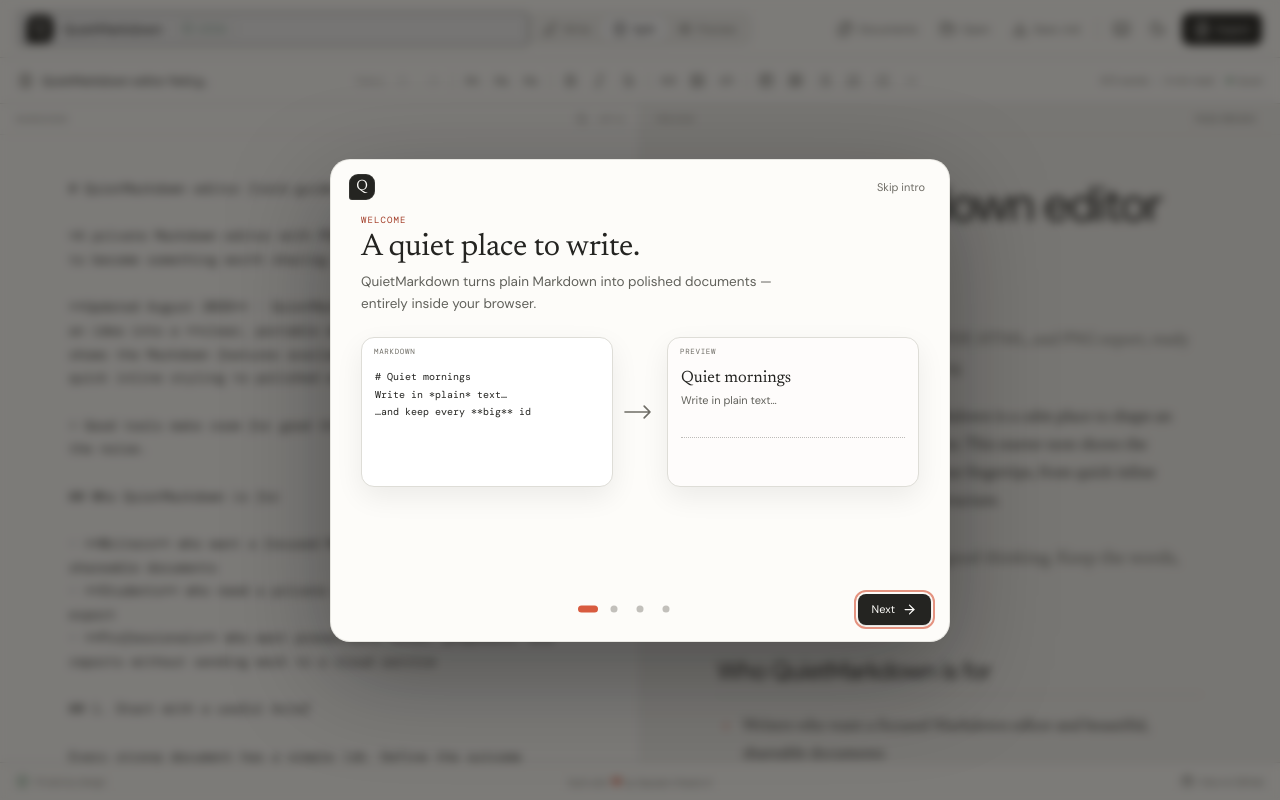
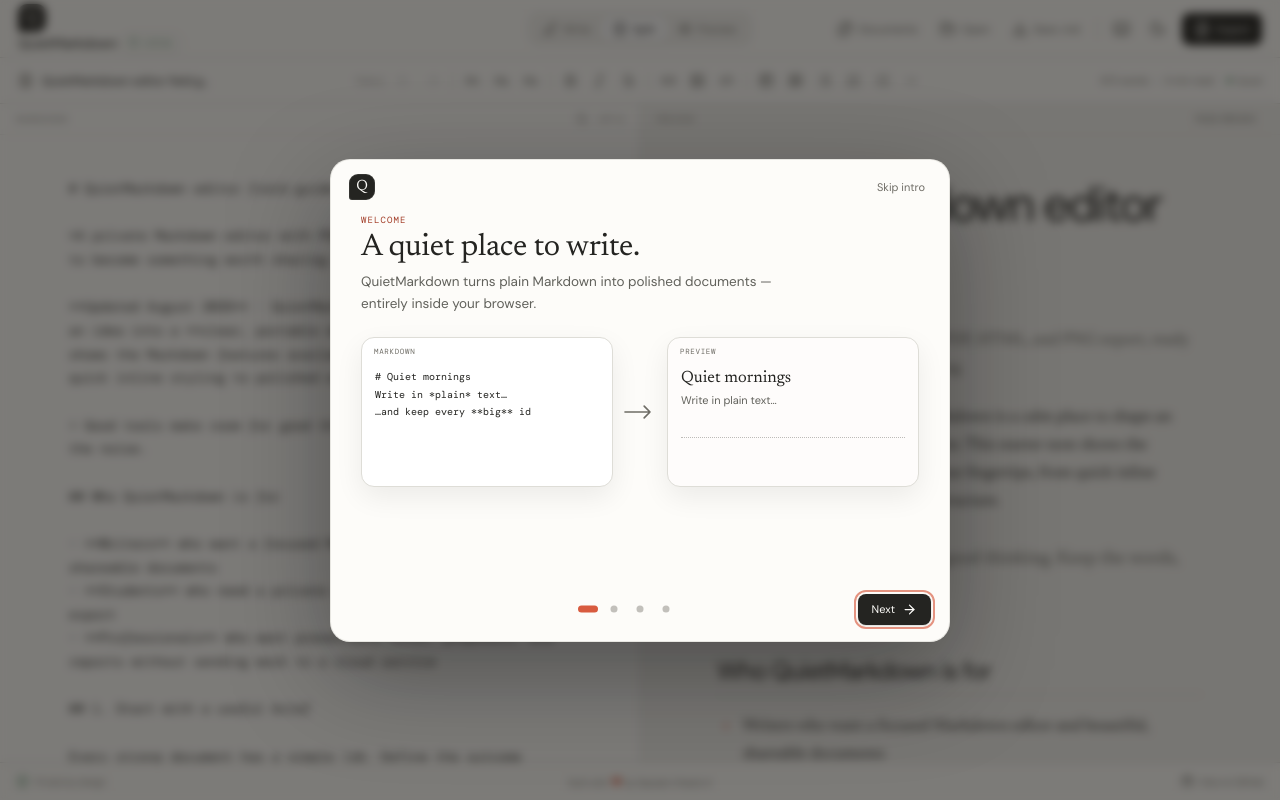
Before and after one commit to GautamVhavle/QuietMarkdown, a React (Vite) app: page / in a window 1280 px wide. Built offline with nearby package versions, Linux system fonts and the light colour scheme; what markdown-it-task-lists would draw is missing.

Commit message:
Fix header brand button styling

```diff
--- a/src/styles.css
+++ b/src/styles.css
@@ -65,13 +65,15 @@
   background: color-mix(in srgb, var(--surface) 92%, transparent);
   backdrop-filter: blur(18px);
 }
-.brand, .header-actions, .title-wrap, .format-toolbar, .document-stats, .view-switcher,
+.header-actions, .title-wrap, .format-toolbar, .document-stats, .view-switcher,
 .quiet-button, .primary-button, .icon-button, .pane-label,
-.privacy-note, .export-actions, .export-action, .section-heading > div, .eyebrow {
+.privacy-note, .export-actions, .export-action, .eyebrow {
   display: flex;
   align-items: center;
 }
-.brand { min-width: 0; gap: 9px; }
+.brand { min-width: 0; gap: 9px; border: 0; background: transparent; color: inherit; padding: 4px 6px; margin-left: -6px; border-radius: 8px; cursor: pointer; text-align: left; }
+.brand:hover { background: var(--surface-hover); }
+.brand:focus-visible { outline: 2px solid color-mix(in srgb, var(--accent) 65%, transparent); outline-offset: 2px; }
 .brand-mark {
   display: grid;
   width: 28px;
```
